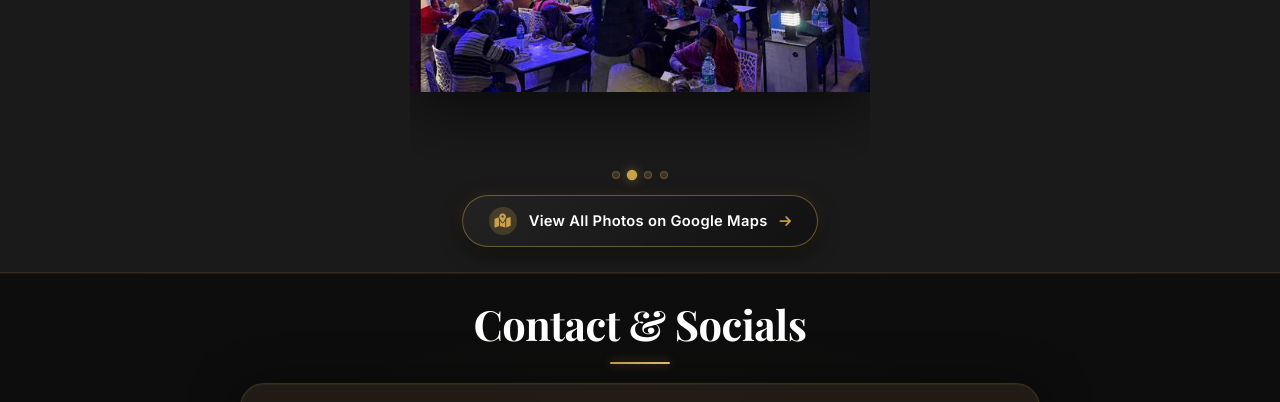
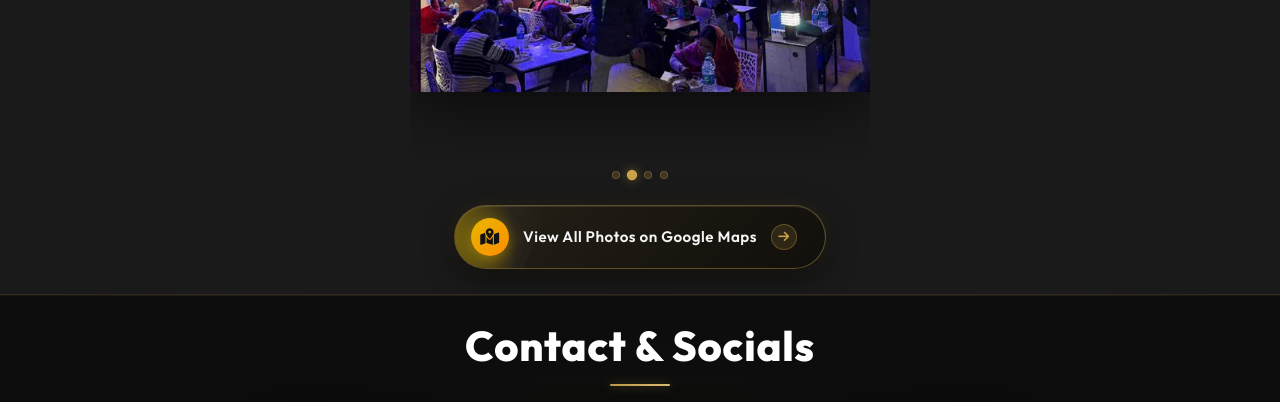
Before and after one commit to rajsubhajit554-cloud/SW-AJ-Restaurant-Cafe, a plain HTML site: page index.html in a window 1280 px wide. Shown: the part 1725-2127 px from the top of the page. Drawn offline with nearby package versions, Linux system fonts and the light colour scheme.

Commit message:
Update website content and assets - 2026-09-04 11:55:25

```diff
--- a/index.html
+++ b/index.html
@@ -492,7 +492,7 @@
             <a href="https://maps.app.goo.gl/2kXLeu7dPHw4FNnr5" target="_blank" class="modern-maps-btn" title="Open Google Maps Gallery">
                 <span class="maps-icon-badge"><i class="fas fa-map-marked-alt"></i></span>
                 <span class="maps-btn-text">View All Photos on Google Maps</span>
-                <i class="fas fa-arrow-right maps-arrow-icon"></i>
+                <span class="maps-arrow-circle"><i class="fas fa-arrow-right"></i></span>
             </a>
         </div>
     </section>
@@ -518,10 +518,6 @@
                 <div class="info-item">
                     <i class="fas fa-envelope"></i>
                     <p>hello@ajrestaurant.com</p>
-                </div>
-                <div class="info-item" id="open-msg-panel-direct-btn" style="cursor: pointer;">
-                    <i class="fas fa-paper-plane"></i>
-                    <p>Send a Message to Us</p>
                 </div>
             </div>
             <div class="social-links">
--- a/script.js
+++ b/script.js
@@ -449,7 +449,8 @@ function filterModalMenu() {
         const cardCategory = card.getAttribute('data-category');
         const keywords = (card.getAttribute('data-keywords') || '') + ' ' + card.innerText.toLowerCase();
 
-        const matchesCategory = (modalActiveCategory === 'all' || cardCategory === modalActiveCategory);
+        // When searching, show matching items regardless of whichever category filter is currently active
+        const matchesCategory = (query !== '' || modalActiveCategory === 'all' || cardCategory === modalActiveCategory);
         const matchesSearch = query === '' || keywords.includes(query);
 
         if (matchesCategory && matchesSearch) {
@@ -523,6 +524,11 @@ if (modalCategoryTabs.length > 0) {
             tab.classList.add('active');
             modalActiveCategory = tab.getAttribute('data-category');
 
+            // Clear search input on tab selection so category items are clearly displayed
+            if (modalMenuSearchInput && modalMenuSearchInput.value.trim() !== '') {
+                modalMenuSearchInput.value = '';
+            }
+
             const modalTabsContainer = tab.closest('.menu-category-tabs');
             if (modalTabsContainer) {
                 const targetScroll = tab.offsetLeft - (modalTabsContainer.clientWidth / 2) + (tab.offsetWidth / 2);
@@ -534,7 +540,27 @@ if (modalCategoryTabs.length > 0) {
 }
 
 if (modalMenuSearchInput) {
-    modalMenuSearchInput.addEventListener('input', filterModalMenu);
+    modalMenuSearchInput.addEventListener('input', () => {
+        const query = modalMenuSearchInput.value.toLowerCase().trim();
+        // If searching with a query while on a specific filter tab, switch tab to 'all' so UI reflects all matching items
+        if (query !== '' && modalActiveCategory !== 'all') {
+            modalActiveCategory = 'all';
+            if (modalCategoryTabs) {
+                modalCategoryTabs.forEach(t => {
+                    if (t.getAttribute('data-category') === 'all') {
+                        t.classList.add('active');
+                        const modalTabsContainer = t.closest('.menu-category-tabs');
+                        if (modalTabsContainer) {
+                            modalTabsContainer.scrollTo({ left: 0, behavior: 'smooth' });
+                        }
+                    } else {
+                        t.classList.remove('active');
+                    }
+                });
+            }
+        }
+        filterModalMenu();
+    });
 }
 
 // Two-Way Scroll for Modal Timings Button (Down to Timings / Up to Top)
--- a/styles.css
+++ b/styles.css
@@ -1538,90 +1538,152 @@ section {
 /* ---- Modern Maps CTA Button & Wrapper ---- */
 .reviews-cta-wrapper {
     text-align: center;
-    margin-top: 1rem;
+    margin-top: 1.6rem;
+    position: relative;
+    z-index: 5;
 }
 
 .modern-maps-btn {
     display: inline-flex;
     align-items: center;
-    gap: 12px;
-    padding: 11px 26px;
-    background: linear-gradient(135deg, rgba(35, 35, 35, 0.95), rgba(18, 18, 18, 0.98));
+    gap: 14px;
+    padding: 12px 28px 12px 16px;
+    background: linear-gradient(135deg, rgba(38, 32, 22, 0.95), rgba(18, 16, 12, 0.98));
     color: #ffffff;
-    border: 1.5px solid rgba(201, 162, 75, 0.45);
-    border-radius: 35px;
+    border: 1.5px solid rgba(201, 162, 75, 0.4);
+    border-radius: 50px;
+    font-family: 'Outfit', sans-serif;
     font-weight: 600;
-    font-size: 0.92rem;
-    letter-spacing: 0.3px;
+    font-size: 0.96rem;
+    letter-spacing: 0.5px;
     text-decoration: none;
-    transition: all 0.35s cubic-bezier(0.4, 0, 0.2, 1);
-    box-shadow: 0 6px 20px rgba(0, 0, 0, 0.6), 0 0 15px rgba(201, 162, 75, 0.15);
+    transition: all 0.4s cubic-bezier(0.175, 0.885, 0.32, 1.275);
+    box-shadow: 0 8px 30px rgba(0, 0, 0, 0.6), 0 0 20px rgba(201, 162, 75, 0.12), inset 0 1px 0 rgba(255, 255, 255, 0.1);
     position: relative;
     overflow: hidden;
-    backdrop-filter: blur(10px);
-}
-
-.modern-maps-btn::before {
+    backdrop-filter: blur(16px);
+    -webkit-backdrop-filter: blur(16px);
+    cursor: pointer;
+}
+
+/* Shimmer ray sweep across button */
+.modern-maps-btn::after {
     content: '';
     position: absolute;
-    inset: 0;
-    background: linear-gradient(135deg, var(--accent-gold), var(--accent-amber));
-    opacity: 0;
-    transition: opacity 0.35s ease;
-    z-index: 0;
+    top: -50%;
+    left: -60%;
+    width: 40%;
+    height: 200%;
+    background: linear-gradient(
+        60deg,
+        rgba(255, 255, 255, 0) 0%,
+        rgba(255, 255, 255, 0.03) 20%,
+        rgba(255, 215, 0, 0.35) 50%,
+        rgba(255, 255, 255, 0.03) 80%,
+        rgba(255, 255, 255, 0) 100%
+    );
+    transform: rotate(25deg);
+    animation: mapsBtnShimmer 4.5s infinite ease-in-out;
+    pointer-events: none;
+}
+
+@keyframes mapsBtnShimmer {
+    0%, 20% {
+        left: -60%;
+    }
+    60%, 100% {
+        left: 140%;
+    }
 }
 
 .modern-maps-btn:hover {
-    transform: translateY(-2px) scale(1.03);
+    transform: translateY(-3px) scale(1.03);
     border-color: #ffd700;
-    color: #121212;
-    box-shadow: 0 8px 25px rgba(201, 162, 75, 0.45), 0 0 20px rgba(201, 162, 75, 0.3);
-}
-
-.modern-maps-btn:hover::before {
-    opacity: 1;
-}
-
-.modern-maps-btn span,
-.modern-maps-btn i {
-    position: relative;
-    z-index: 1;
-    transition: transform 0.3s ease, color 0.3s ease;
+    background: linear-gradient(135deg, rgba(50, 42, 28, 0.98), rgba(24, 20, 14, 0.99));
+    box-shadow: 0 12px 35px rgba(201, 162, 75, 0.4), 0 0 30px rgba(255, 215, 0, 0.25), inset 0 1px 1px rgba(255, 255, 255, 0.25);
+    color: #ffffff;
 }
 
 .modern-maps-btn .maps-icon-badge {
     display: inline-flex;
     align-items: center;
     justify-content: center;
-    width: 28px;
-    height: 28px;
-    background: rgba(201, 162, 75, 0.22);
+    width: 38px;
+    height: 38px;
+    background: linear-gradient(135deg, #e6b800, #ff8c00);
+    border-radius: 50%;
+    color: #121212;
+    font-size: 1.05rem;
+    box-shadow: 0 4px 15px rgba(230, 184, 0, 0.5);
+    transition: all 0.35s ease;
+    flex-shrink: 0;
+    position: relative;
+    z-index: 2;
+}
+
+.modern-maps-btn:hover .maps-icon-badge {
+    transform: rotate(-10deg) scale(1.1);
+    box-shadow: 0 6px 20px rgba(255, 215, 0, 0.8);
+    background: linear-gradient(135deg, #ffd700, #ff9f1a);
+}
+
+.modern-maps-btn .maps-btn-text {
+    font-size: 0.95rem;
+    font-weight: 600;
+    color: #f5f5f5;
+    transition: color 0.3s ease;
+    position: relative;
+    z-index: 2;
+}
+
+.modern-maps-btn:hover .maps-btn-text {
+    color: #ffd700;
+    text-shadow: 0 0 12px rgba(255, 215, 0, 0.5);
+}
+
+.modern-maps-btn .maps-arrow-circle {
+    display: inline-flex;
+    align-items: center;
+    justify-content: center;
+    width: 26px;
+    height: 26px;
+    background: rgba(201, 162, 75, 0.15);
+    border: 1px solid rgba(201, 162, 75, 0.35);
     border-radius: 50%;
     color: var(--accent-gold);
-    font-size: 0.9rem;
-}
-
-.modern-maps-btn:hover .maps-icon-badge {
-    background: #121212;
-    color: var(--accent-gold);
-}
-
-.modern-maps-btn .maps-arrow-icon {
-    font-size: 0.82rem;
-    color: var(--accent-gold);
-    transition: transform 0.3s ease, color 0.3s ease;
-}
-
-.modern-maps-btn:hover .maps-arrow-icon {
+    font-size: 0.78rem;
+    transition: all 0.35s ease;
+    flex-shrink: 0;
+    position: relative;
+    z-index: 2;
+}
+
+.modern-maps-btn:hover .maps-arrow-circle {
+    background: var(--accent-gold);
+    color: #121212;
+    border-color: #ffd700;
     transform: translateX(4px);
-    color: #121212;
+    box-shadow: 0 0 12px rgba(201, 162, 75, 0.6);
 }
 
 @media (max-width: 600px) {
     .modern-maps-btn {
-        padding: 9px 18px;
-        font-size: 0.82rem;
-        gap: 8px;
+        padding: 10px 20px 10px 14px;
+        font-size: 0.85rem;
+        gap: 10px;
+    }
+    .modern-maps-btn .maps-icon-badge {
+        width: 32px;
+        height: 32px;
+        font-size: 0.9rem;
+    }
+    .modern-maps-btn .maps-btn-text {
+        font-size: 0.85rem;
+    }
+    .modern-maps-btn .maps-arrow-circle {
+        width: 22px;
+        height: 22px;
+        font-size: 0.7rem;
     }
 }
 
@@ -1643,6 +1705,13 @@ section {
     border-top: 1px solid rgba(201, 162, 75, 0.08);
     padding-top: 25px;
     padding-bottom: 25px;
+}
+
+#contact .section-title,
+.contact-section .section-title {
+    font-family: 'Outfit', sans-serif;
+    font-weight: 800;
+    letter-spacing: 0.8px;
 }
 
 .contact-container {
```
